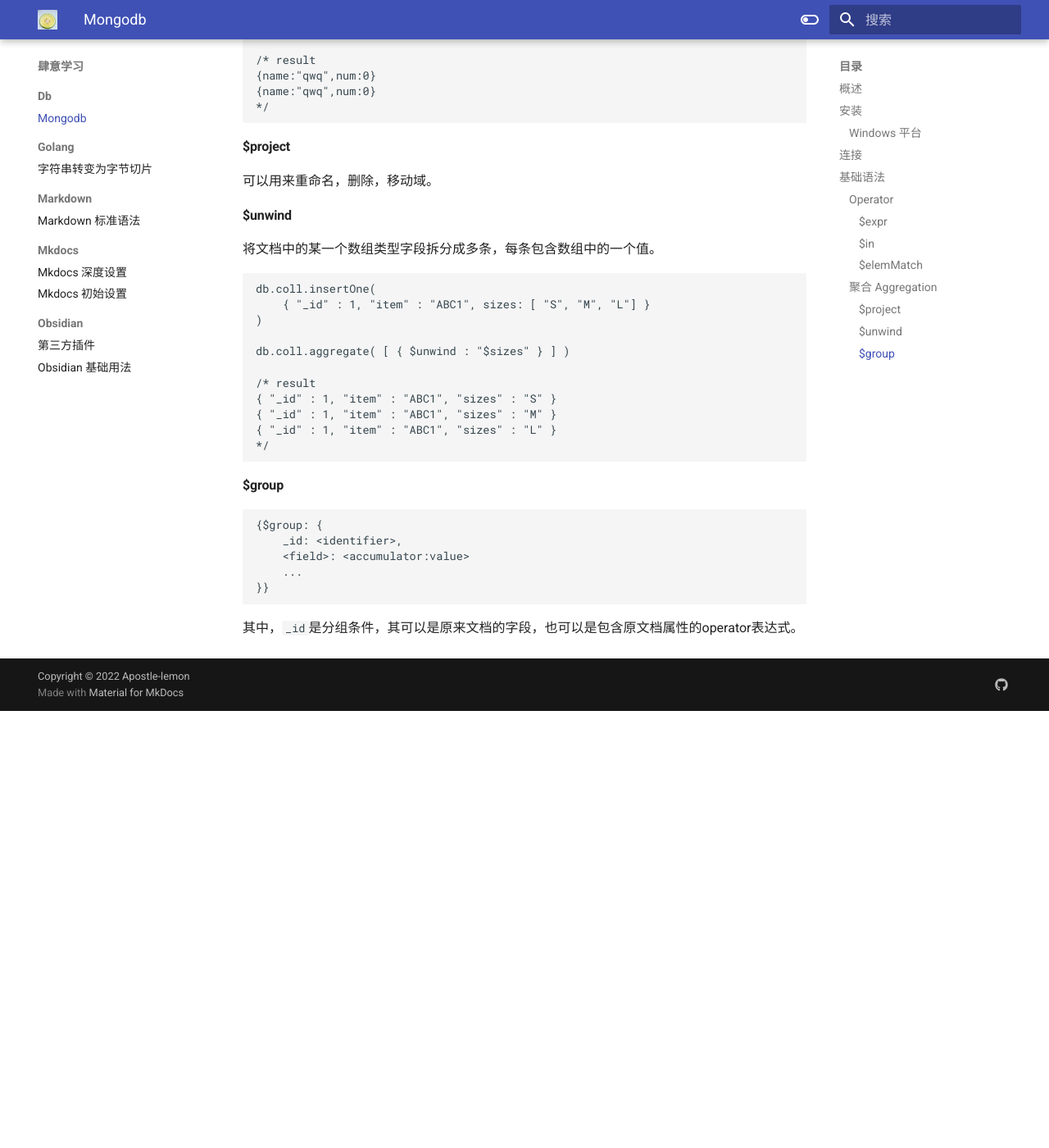
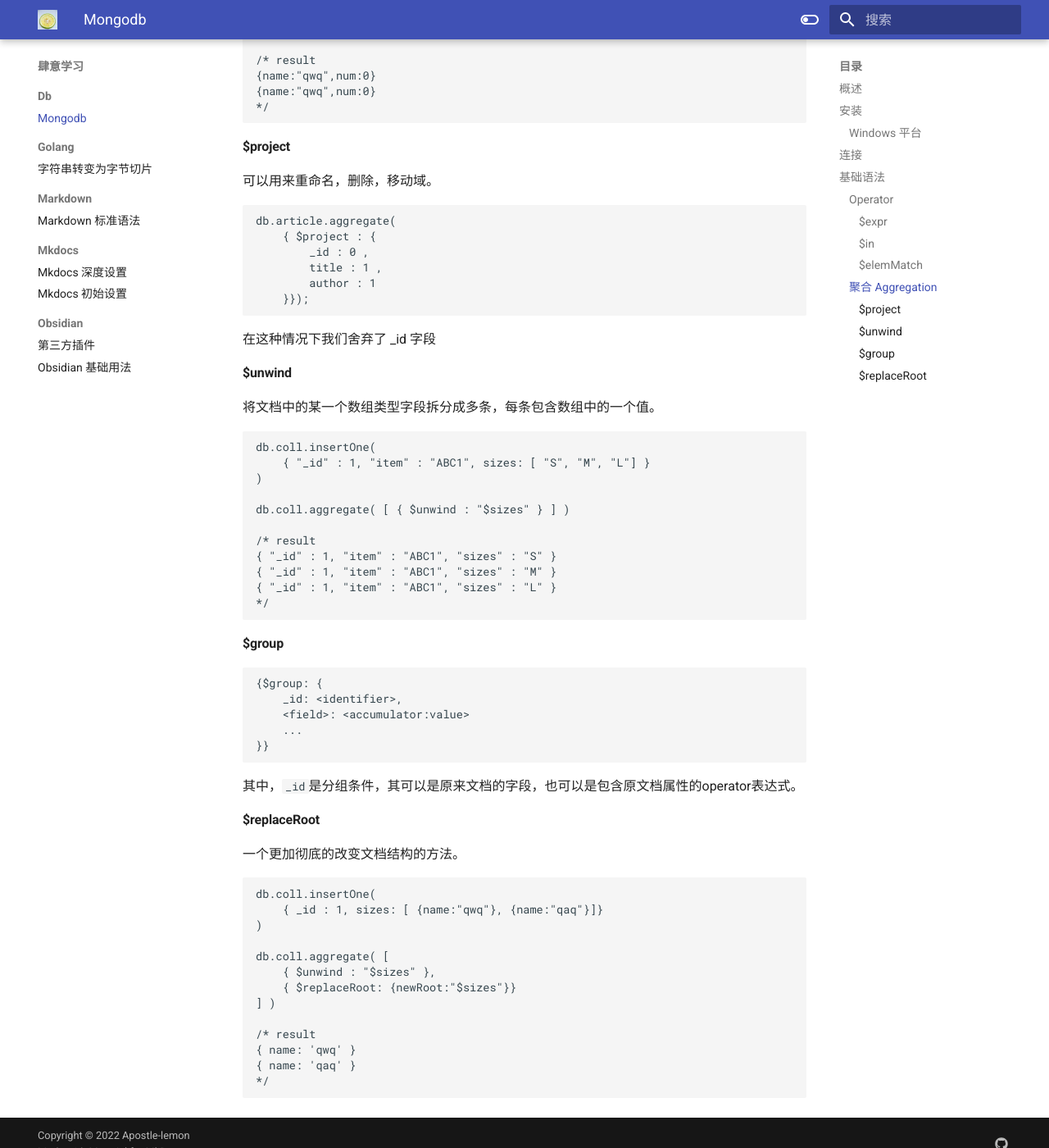
Before and after one commit to Apostle-lemon/Apostle-lemon.github.io, an MkDocs documentation site: the page built from docs/肆意学习/db/mogodb基础用法.md, in a window 1280 px wide and 1400 px high, scrolled down 4643 px. Shown: the whole window at 82% size. Built offline with MkDocs 1.6.1 and Material for MkDocs 9.7.7, drawn with Linux system fonts in a browser that asks for light colours; before the commit the page ends 5510 px from its top, so only the background shows below that.

Commit message:
vault backup: 2022-10-30 14:37:03
Affected files:
docs/肆意学习/db/mogodb基础用法.md

````diff
--- a/docs/肆意学习/db/mogodb基础用法.md
+++ b/docs/肆意学习/db/mogodb基础用法.md
@@ -243,6 +243,17 @@
 
 可以用来重命名，删除，移动域。
 
+```
+db.article.aggregate(
+    { $project : {
+        _id : 0 ,
+        title : 1 ,
+        author : 1
+    }});
+```
+
+在这种情况下我们舍弃了 \_id 字段
+
 #### $unwind
 
 将文档中的某一个数组类型字段拆分成多条，每条包含数组中的一个值。
@@ -272,3 +283,23 @@
 ```
 
 其中，`_id`是分组条件，其可以是原来文档的字段，也可以是包含原文档属性的operator表达式。
+
+#### $replaceRoot
+
+一个更加彻底的改变文档结构的方法。
+
+```
+db.coll.insertOne(
+    { _id : 1, sizes: [ {name:"qwq"}, {name:"qaq"}]}
+)
+
+db.coll.aggregate( [
+    { $unwind : "$sizes" },
+    { $replaceRoot: {newRoot:"$sizes"}}
+] )
+
+/* result
+{ name: 'qwq' }
+{ name: 'qaq' }
+*/
+```
````
